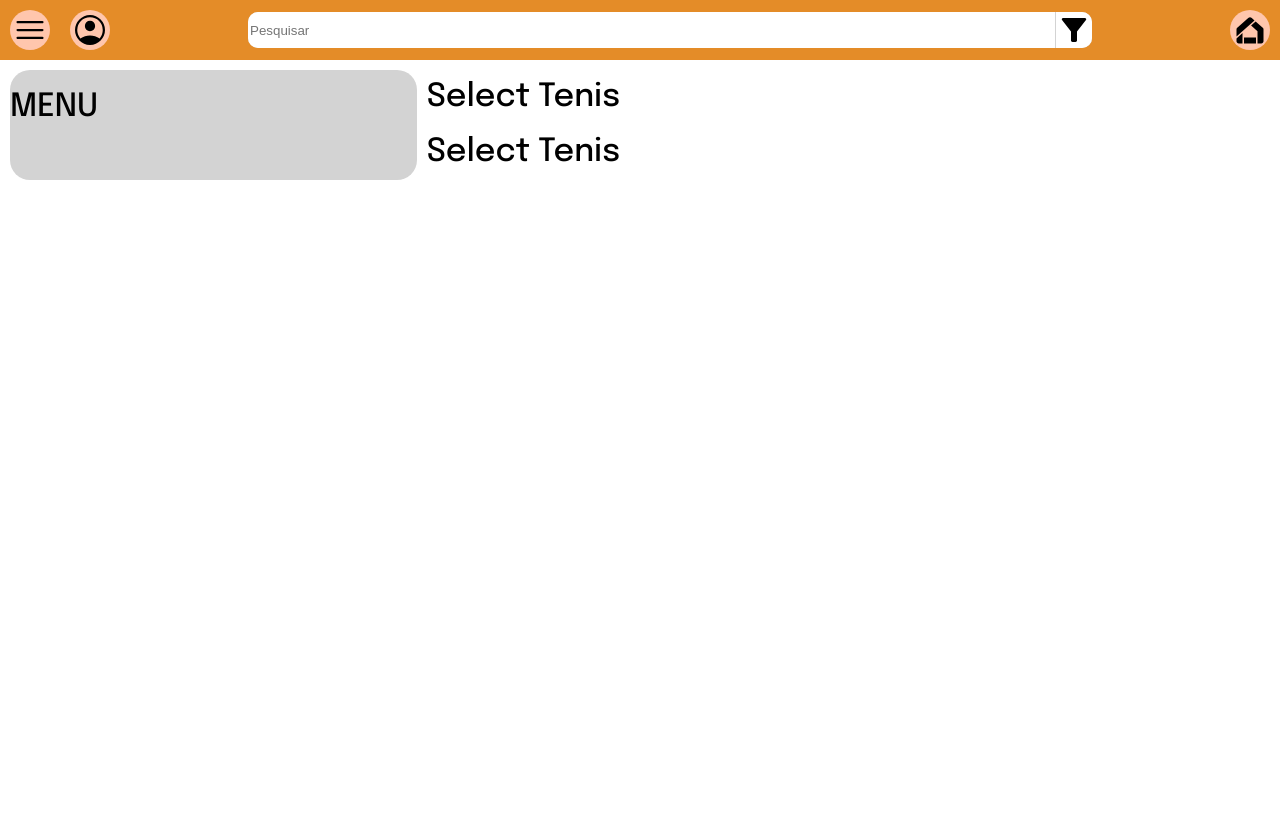
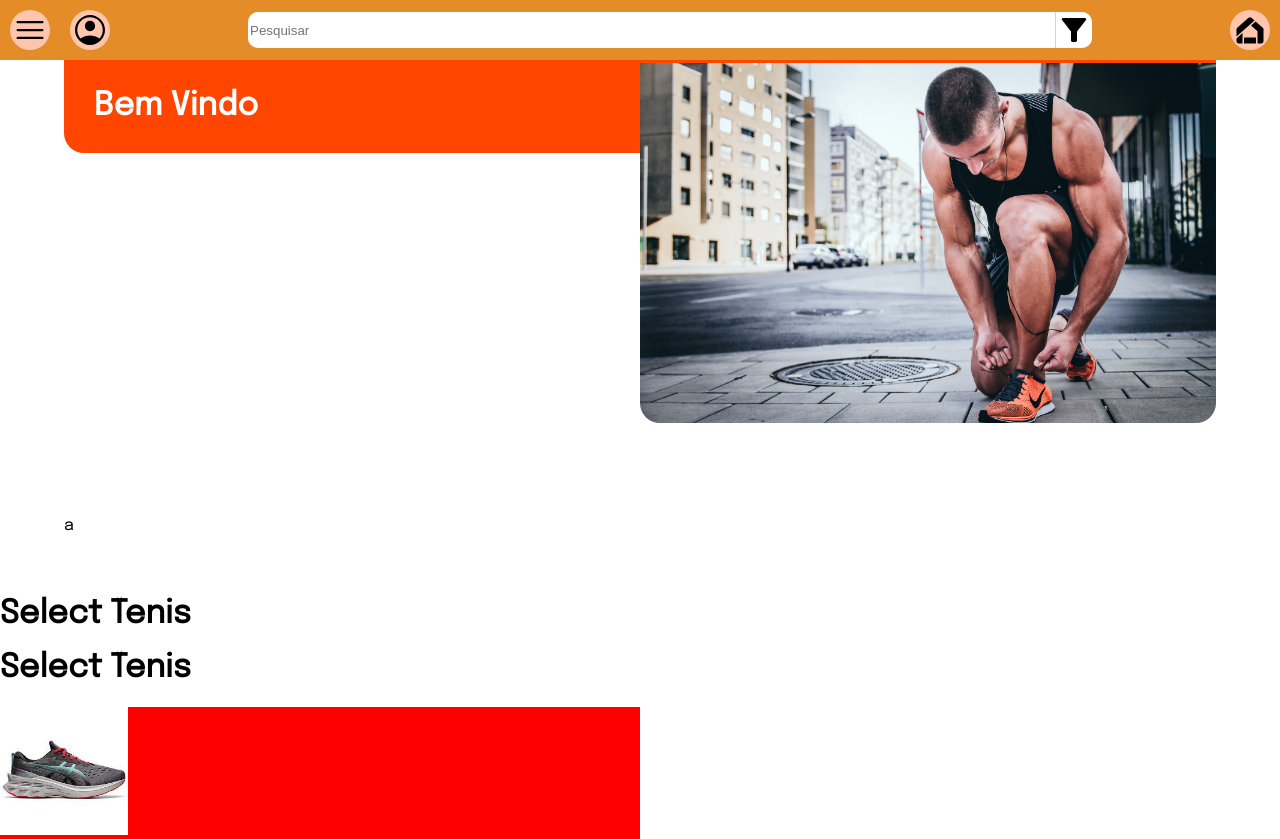
Before and after one commit to BluF0x/TCC, a React (Vite) app: page / in a window 1280 px wide. Before the commit the page ends 800 px from the top, so only its background shows below. Built offline with nearby package versions, Linux system fonts and the light colour scheme.

Commit message:
mudanças na página principal

```diff
--- a/src/App.css
+++ b/src/App.css
@@ -4,11 +4,5 @@
 }
 
 .conteudo {
-    display: grid;
-    grid-template-columns: 1fr 2fr ;
     margin-top: var(--altura-barra-superior);
 }
-
-.tela-bem-vindo {
-    padding: 10px;
-}
--- a/src/App.jsx
+++ b/src/App.jsx
@@ -1,9 +1,9 @@
 import './App.css'
 import BarraSuperior from './componentes/BarraSuperior.jsx/barra-superior.jsx'
-// import Carousel from './componentes/Carousel/Carousel'
 import TelaBemVindo from './componentes/TelaBemVindo/TelaBemVindo'
 import SelectTenis from './componentes/SelectTenis/SelectTenis'
 import tenisPlaceholder from './assets/imgs/tenis_placeholder.jpeg'
+import ItemTenis from './componentes/ItemTenis/ItemTenis.jsx'
 
 function App() {
   const itens = [tenisPlaceholder, tenisPlaceholder, tenisPlaceholder]
@@ -18,6 +18,7 @@ function App() {
           <TelaBemVindo />
         </div>
         <SelectTenis />
+        <ItemTenis />
       </div>
     </div>
   )
--- /dev/null
+++ b/src/componentes/ItemTenis/ItemTenis.jsx
@@ -0,0 +1,13 @@
+import React from "react";
+import tenis from '../../assets/imgs/tenis_placeholder.jpeg'
+import "./item-tenis.css";
+
+function ItemTenis() {
+    return (
+        <div className="item-tenis">
+            <img id="image-tenis" src={tenis}></img>
+        </div>
+    )
+}
+
+export default ItemTenis
--- /dev/null
+++ b/src/componentes/ItemTenis/item-tenis.css
@@ -0,0 +1,9 @@
+.item-tenis {
+    background-color: red;
+    position: relative;
+    width: 50%;
+}
+
+#image-tenis {
+    width: 20%;
+}
--- a/src/componentes/TelaBemVindo/TelaBemVindo.jsx
+++ b/src/componentes/TelaBemVindo/TelaBemVindo.jsx
@@ -1,12 +1,21 @@
 import React from "react"
+import homen from "../../assets/imgs/homen.jpg"
+import "../../index.css"
 import "./menu-bem-vindo.css"
 
 
 function TelaBemVindo() {
     return (
         <div className="container-bem-vindo">
-            <h1 className="titulo">MENU</h1>
-
+            <span>
+                <h1 className="titulo">Bem Vindo</h1>
+                <div>
+                    <img src={homen} id="img-tela"></img>
+                </div>
+                <div className="menus">
+                    a
+                </div>
+            </span>
         </div>
     )
 }
--- a/src/componentes/TelaBemVindo/menu-bem-vindo.css
+++ b/src/componentes/TelaBemVindo/menu-bem-vindo.css
@@ -1,6 +1,28 @@
+
 .container-bem-vindo {
-    background-color: lightgrey;
+    /* border: solid black 2px; */
     height: 100%;
-    border-radius: 20px;
-    display: flex;
+    width: 90vw;
+    margin: 5vw;
+    margin-top: 0;
+    overflow: hidden;
+    max-height: 60vh;
+    /* display: flex; */
 }
+
+.titulo {
+    background-color: orangered;
+    margin: 0;
+    padding: 30px;
+    width: 100%;
+    border-radius: 0px 20px;
+    color: white;
+}
+
+#img-tela {
+    transform: translate(100%, -25%) ;
+    width: 50%;
+    height: 50%;
+    border-radius: 0px 0px 20px 20px;
+    object-fit: cover;
+}
--- a/src/index.css
+++ b/src/index.css
@@ -1,4 +1,4 @@
-@font-face {
+/* @font-face {
     font-family: 'Epilogue';
     src: url(./assets/fonts/Epilogue-VariableFont_wght.ttf), format("truetype-variations");
     font-weight: 100 900;
@@ -6,7 +6,10 @@
 @font-face {
     font-family: 'Epilogue-Italic';
     src: url(./assets/fonts/Epilogue-Italic-VariableFont_wght.ttf), format('truetype-variations');
-}
+} */
+
+@import url('https://fonts.googleapis.com/css2?family=Epilogue:ital,wght@0,400;1,400;1,500&display=swap');
+
 :root {
     --altura-barra-superior: 60px;
     --cor-primaria: #e48c28;
```
Also changed, not shown: src/assets/imgs/homen.jpg (added), 1 other file (tests, documents, lock files or other folders).
